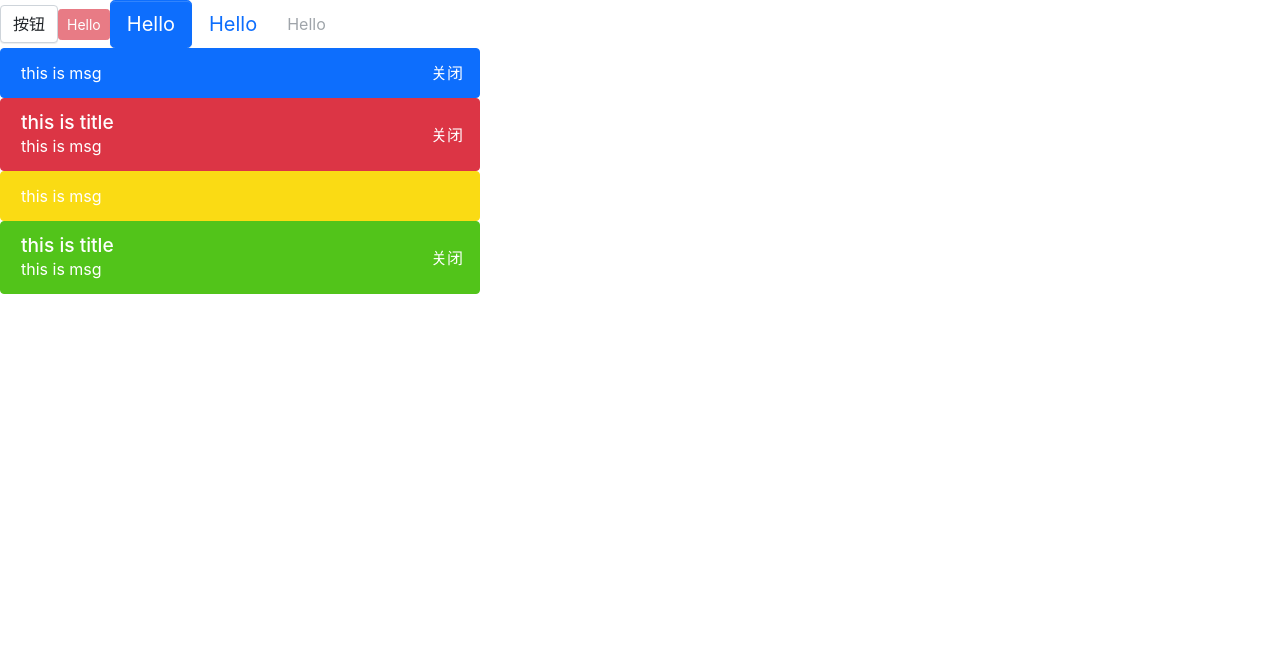
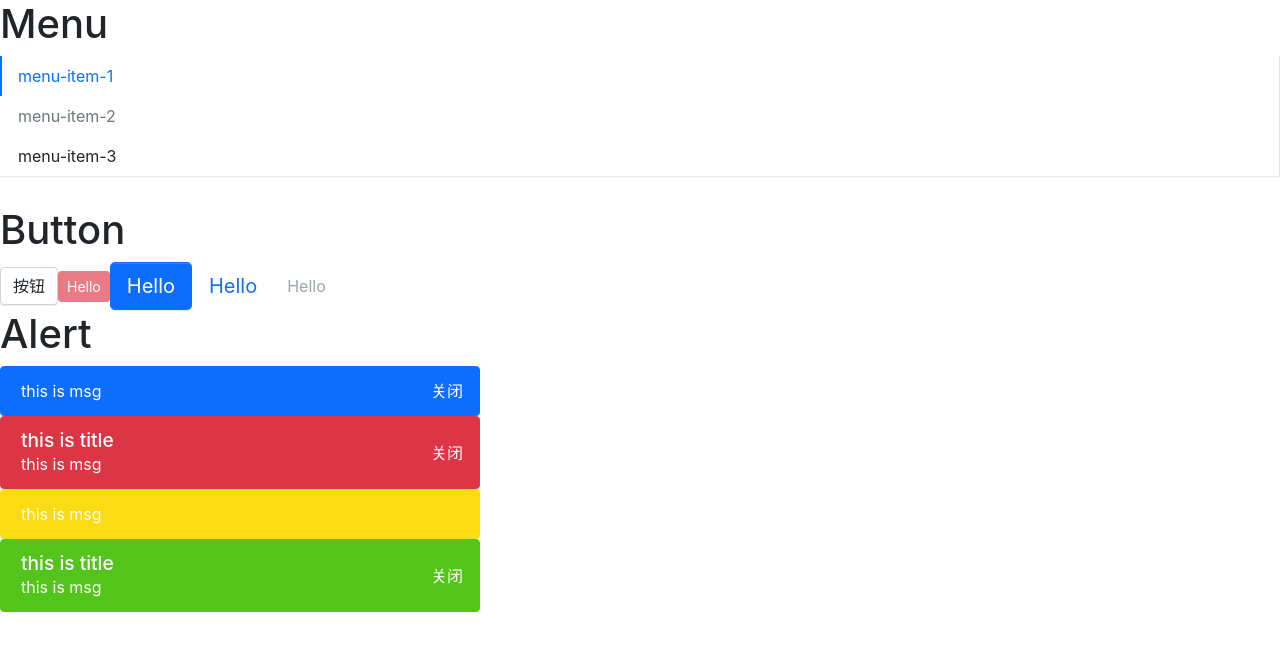
Before and after one commit to JINLE0703/jinle-ui, a React (Create React App) app: page / in a window 1280 px wide. Shown: the top 650 px of the page. Built offline with nearby package versions, Linux system fonts and the light colour scheme.

Commit message:
menu 组件完成

```diff
--- a/src/App.tsx
+++ b/src/App.tsx
@@ -1,16 +1,36 @@
 import React from 'react';
 import Button from './components/Button/button';
 // import alertDemo from './demos/alert';
-import Alert from './components/Alert/alert'
+import Alert from './components/Alert/alert';
+import Menu from './components/Menu/menu';
+import MenuItem from './components/Menu/menuItem';
 
 function App() {
   return (
     <div className="App">
+      <h1>Menu</h1>
+      <Menu defaultIndex={0} mode='vertical'>
+        <MenuItem index={0}>menu-item-1</MenuItem>
+        <MenuItem index={1} disabled>
+          menu-item-2
+        </MenuItem>
+        <MenuItem index={2}>menu-item-3</MenuItem>
+      </Menu>
+      <h1>Button</h1>
       <Button></Button>
-      <Button btnType='danger' disabled size='sm'> Hello </Button>
-      <Button btnType='primary' size='lg'> Hello </Button>
-      <Button btnType='link' size='lg' href='https://cn.bing.com/' target="_blank"> Hello </Button>
-      <Button btnType='link' disabled href='www.baidu.com'> Hello </Button>
+      <Button btnType="danger" disabled size="sm">
+        Hello
+      </Button>
+      <Button btnType="primary" size="lg">
+        Hello
+      </Button>
+      <Button btnType="link" size="lg" href="https://cn.bing.com/" target="_blank">
+        Hello
+      </Button>
+      <Button btnType="link" disabled href="www.baidu.com">
+        Hello
+      </Button>
+      <h1>Alert</h1>
       <Alert message="this is msg" />
       <Alert message="this is msg" title="this is title" type="danger" />
       <Alert message="this is msg" type="warning" closable={false} />
--- /dev/null
+++ b/src/components/Menu/_style.scss
@@ -0,0 +1,60 @@
+.jinle-menu {
+  display: flex;
+  flex-wrap: wrap;
+  padding-left: 0;
+  margin-bottom: 30px;
+  list-style: none;
+  box-shadow: $menu-box-shadow;
+
+  .jinle-menu-item {
+    padding: $menu-item-padding-y $menu-item-padding-x;
+    cursor: pointer;
+    transition: $menu-transition;
+
+    &:hover,
+    &:focus {
+      text-decoration: none;
+    }
+
+    &.jinle-menu-item-disabled {
+      color: $menu-item-disabled-color;
+      pointer-events: none;
+      cursor: default;
+    }
+
+    &.jinle-menu-item-selected,
+    &:hover {
+      color: $menu-item-selected-color;
+    }
+  }
+
+  // 水平菜单
+  &.jinle-menu-horizontal {
+    flex-direction: row;
+    border-bottom: $menu-border-width solid $menu-border-color;
+
+    .jinle-menu-item {
+      border-bottom: $menu-item-selected-border-width solid transparent;
+
+      &.jinle-menu-item-selected,
+      &:hover {
+        border-bottom: $menu-item-selected-border-width solid $menu-item-selected-color;
+      }
+    }
+  }
+
+  // 垂直菜单
+  &.jinle-menu-vertical {
+    flex-direction: column;
+    border-right: $menu-border-width solid $menu-border-color;
+
+    .jinle-menu-item {
+      border-left: $menu-item-selected-border-width solid transparent;
+
+      &.jinle-menu-item-selected,
+      &:hover {
+        border-left: $menu-item-selected-border-width solid $menu-item-selected-color;
+      }
+    }
+  }
+}
--- /dev/null
+++ b/src/components/Menu/menu.tsx
@@ -0,0 +1,48 @@
+import React, { createContext, useState } from 'react';
+import classNames from 'classnames';
+
+type MenuMode = 'horizontal' | 'vertical'; // 水平 | 垂直
+type SelectCallback = (selectedIndex: number) => void; // 被选中时调用函数
+
+export interface MenuProps {
+  className?: string; // 类名
+  defaultIndex?: number; // 默认 active 菜单索引
+  mode?: MenuMode; // 菜单类型
+  style?: React.CSSProperties; // 根节点样式
+  onSelect?: SelectCallback;
+}
+
+interface IMenuContext {
+  currentIndex: number; // 当前被选中 index
+  onSelect?: SelectCallback;
+}
+
+// 初始化一个 context
+export const MenuContext = createContext<IMenuContext>({ currentIndex: 0 });
+
+const Menu: React.FC<MenuProps> = (props) => {
+  const { className, defaultIndex = 0, mode = 'horizontal', style, children, onSelect } = props;
+  const [currentActive, setActive] = useState(defaultIndex); // 存储当前被选中的索引
+  const classes = classNames('jinle-menu', className, {
+    [`jinle-menu-${mode}`]: mode,
+  });
+  // 处理被点击事件
+  const handleClick = (index: number) => {
+    setActive(index);
+    if (onSelect) {
+      onSelect(index);
+    }
+  };
+  // 实例化 context
+  const passedContext: IMenuContext = {
+    currentIndex: currentActive,
+    onSelect: handleClick,
+  };
+  return (
+    <ul className={classes} style={style}>
+      <MenuContext.Provider value={passedContext}>{children}</MenuContext.Provider>
+    </ul>
+  );
+};
+
+export default Menu;
--- /dev/null
+++ b/src/components/Menu/menuItem.tsx
@@ -0,0 +1,31 @@
+import React, { useContext } from 'react';
+import classNames from 'classnames';
+import { MenuContext } from './menu';
+
+export interface MenuItemProps {
+  className?: string; // 类名
+  style?: React.CSSProperties; // 样式
+  index: number; // 索引
+  disabled?: boolean; // 禁用
+}
+
+const MenuItem: React.FC<MenuItemProps> = (props) => {
+  const { className, style, index, disabled, children = false } = props;
+  const { currentIndex, onSelect } = useContext(MenuContext); // 接收父级 context
+  const classes = classNames('jinle-menu-item', className, {
+    'jinle-menu-item-disabled': disabled,
+    'jinle-menu-item-selected': currentIndex === index && !disabled,
+  });
+  const handleClick = () => {
+    if (onSelect && !disabled) {
+      onSelect(index);
+    }
+  };
+  return (
+    <li className={classes} style={style} onClick={handleClick}>
+      {children}
+    </li>
+  );
+};
+
+export default MenuItem;
--- a/src/styles/_variables.scss
+++ b/src/styles/_variables.scss
@@ -222,7 +222,9 @@
 $alert-title-font-size:       $font-size-base * 1.2 !default;
 $alert-msg-font-size:         $font-size-base !default;
 
-// menu
+/**
+ * menu
+ */
 // menu 基本属性
 $menu-border-width:            $border-width !default;
 $menu-border-color:            $border-color !default;
@@ -232,8 +234,8 @@
 // menu-item
 $menu-item-padding-y:          .5rem !default;
 $menu-item-padding-x:          1rem !default;
-$menu-item-active-color:       $primary !default;
-$menu-item-active-border-width: 2px !default;
+$menu-item-selected-color:       $primary !default;
+$menu-item-selected-border-width: 2px !default;
 $menu-item-disabled-color:     $gray-600 !default;
 
 //sub-menu
--- a/src/styles/index.scss
+++ b/src/styles/index.scss
@@ -1,14 +1,17 @@
 // config
-@import "variables";
+@import 'variables';
 
 //layout
-@import "reboot";
+@import 'reboot';
 
 // mixin
-@import "mixin";
+@import 'mixin';
 
 // button
-@import "../components/Button/style";
+@import '../components/Button/style';
 
 // alert
-@import "../components/Alert/style";
+@import '../components/Alert/style';
+
+// menu
+@import '../components/Menu/style';
```
